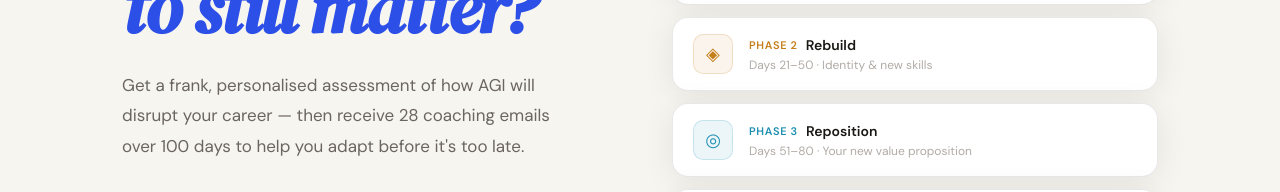
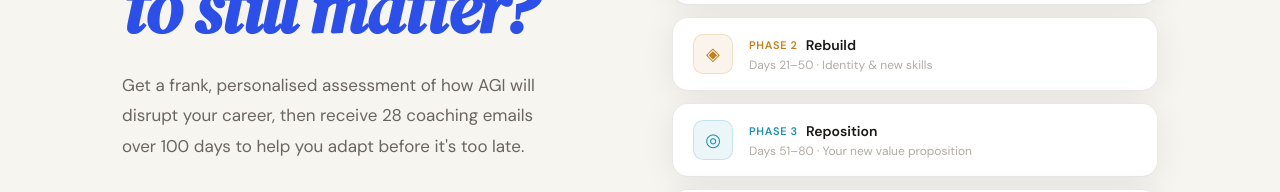
Before and after one commit to Shanks239/agi-life-coach, a React (Vite) app: page / in a window 1280 px wide. Shown: the part 302-494 px from the top of the page. Built offline with nearby package versions, Linux system fonts and the light colour scheme.

Commit message:
Update App.jsx

```diff
--- a/src/App.jsx
+++ b/src/App.jsx
@@ -261,7 +261,7 @@ export default function App() {
                 </h1>
 
                 <p style={{ fontSize:17, color:"var(--text2)", lineHeight:1.8, marginBottom:36, maxWidth:440 }}>
-                  Get a frank, personalised assessment of how AGI will disrupt your career — then receive 28 coaching emails over 100 days to help you adapt before it's too late.
+                  Get a frank, personalised assessment of how AGI will disrupt your career, then receive 28 coaching emails over 100 days to help you adapt before it's too late.
                 </p>
 
                 <div className="hero-actions" style={{ display:"flex", alignItems:"center", gap:16, flexWrap:"wrap" }}>
```
